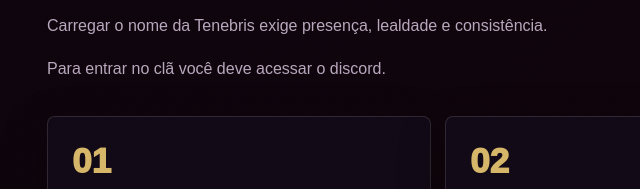
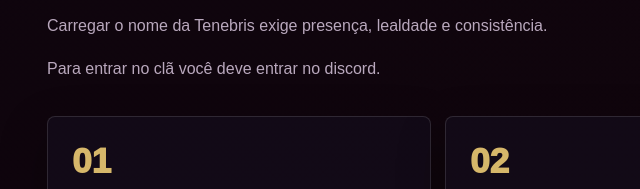
Before and after one commit to 2SirLordM2/TenebrisSite, a plain HTML site: page index.html in a window 1280 px wide. Shown: the part 7964-8153 px from the top of the page, 3-643 px from the left. Drawn offline with Linux system fonts and the light colour scheme.

Commit message:
Update index.html
arrumada da arrumada no recrutamento

```diff
--- a/index.html
+++ b/index.html
@@ -247,7 +247,7 @@ A filosofia da Tenebris é simples: disciplina, presença e confiança. O clã v
         <p class="eyebrow">Recrutamento</p>
         <h2 id="recruitment-title">Prove que você não está aqui por acaso.</h2>
         <p>Carregar o nome da Tenebris exige presença, lealdade e consistência.</p>
-        <p>Para entrar no clã você deve acessar o discord.</p>
+        <p>Para entrar no clã você deve entrar no discord.</p>
       </div>
 
       <div class="recruitment__grid">
```
